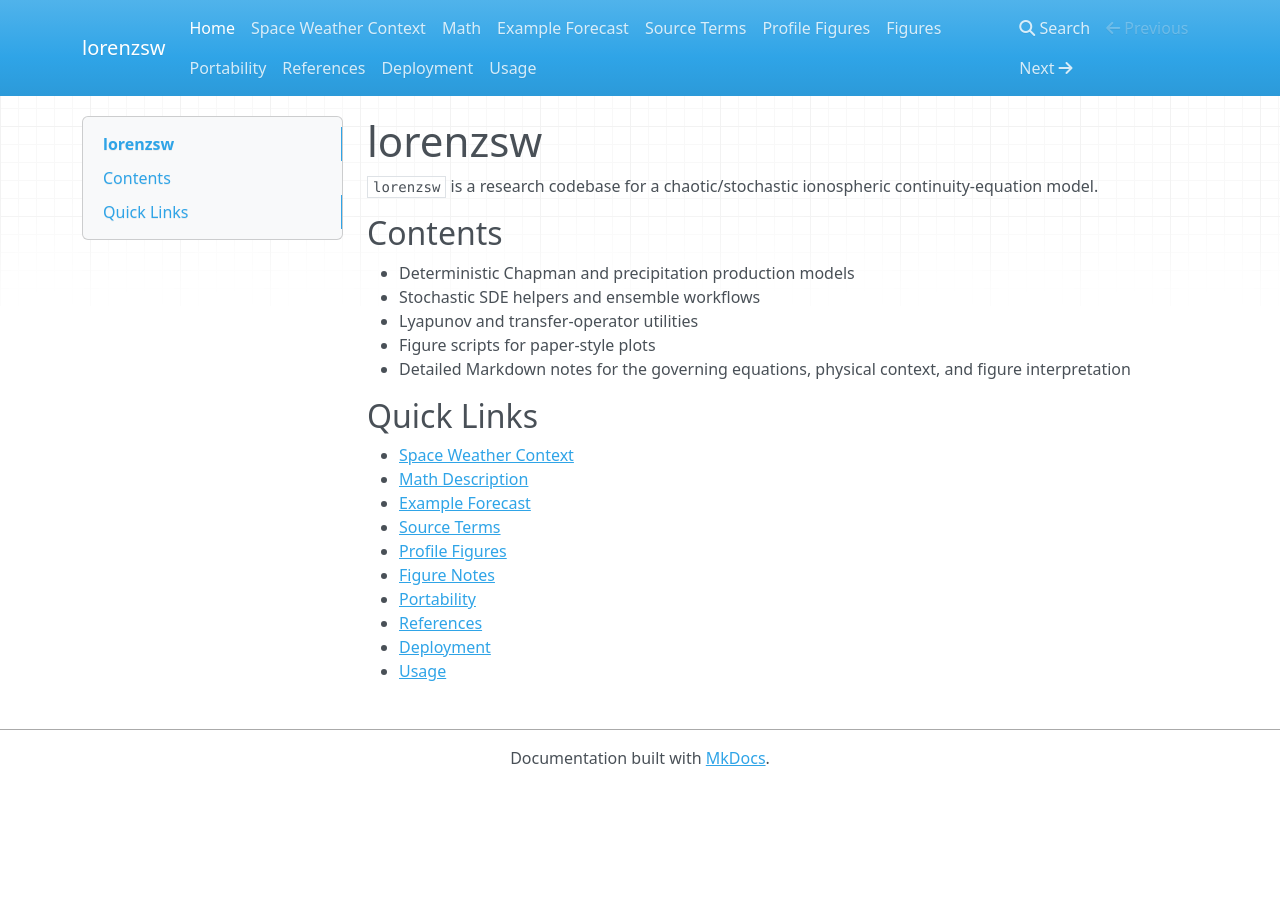
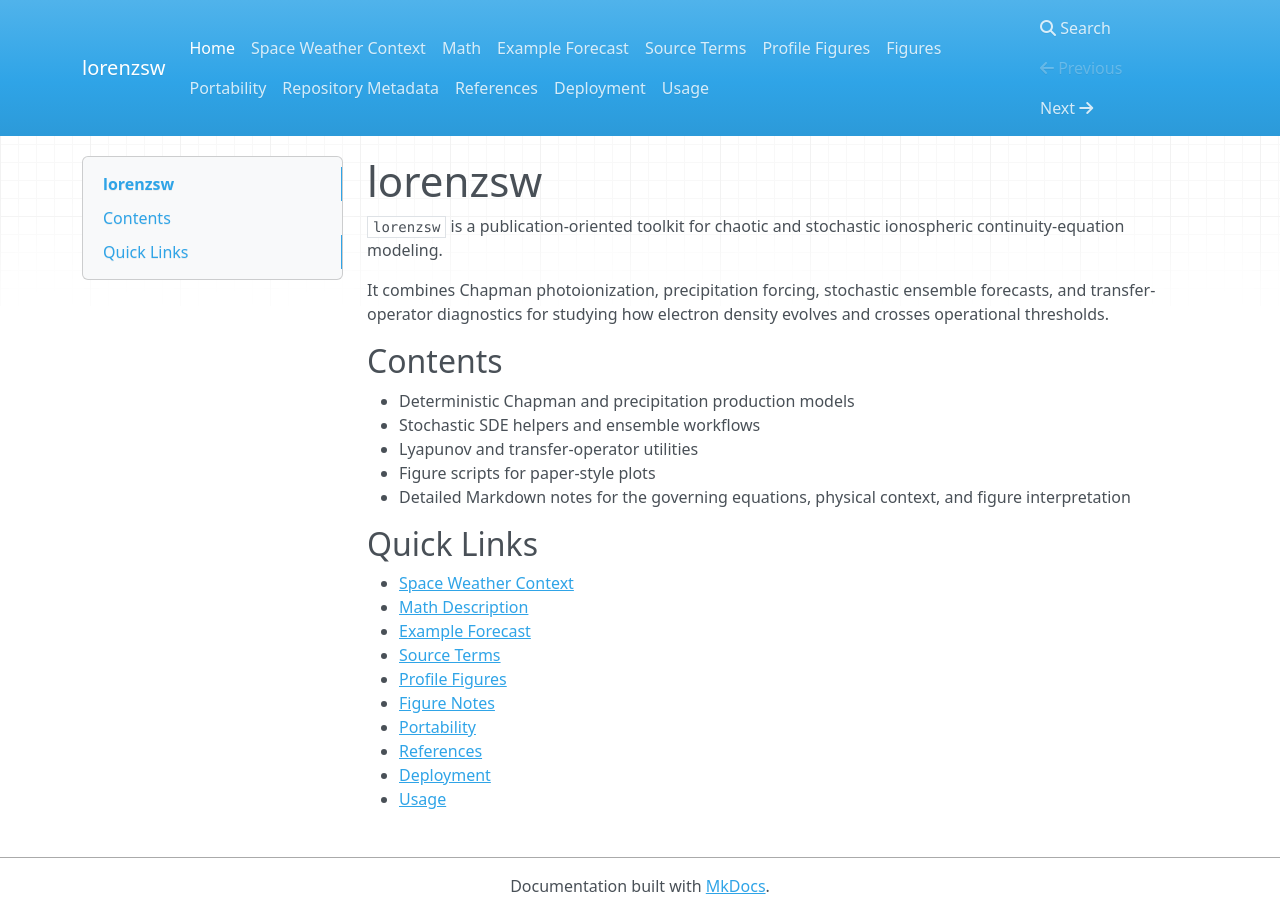
Before and after one commit to shibaji7/lorenz-sw-chaos, an MkDocs documentation site: the page built from docs/index.md, in a window 1280 px wide. Built offline with MkDocs 1.6.1, drawn with Linux system fonts in a browser that asks for light colours; nearby versions of some CDN libraries.

Commit message:
Add repository metadata docs

```diff
--- a/docs/index.md
+++ b/docs/index.md
@@ -1,7 +1,11 @@
 # lorenzsw
 
-`lorenzsw` is a research codebase for a chaotic/stochastic ionospheric
-continuity-equation model.
+`lorenzsw` is a publication-oriented toolkit for chaotic and stochastic
+ionospheric continuity-equation modeling.
+
+It combines Chapman photoionization, precipitation forcing, stochastic
+ensemble forecasts, and transfer-operator diagnostics for studying how
+electron density evolves and crosses operational thresholds.
 
 ## Contents
 
--- a/mkdocs.yml
+++ b/mkdocs.yml
@@ -1,5 +1,5 @@
 site_name: lorenzsw
-site_description: Chaotic/stochastic ionospheric continuity-equation toolkit
+site_description: Publication-oriented toolkit for chaotic and stochastic ionospheric modeling
 theme:
   name: mkdocs
 nav:
@@ -11,6 +11,7 @@ nav:
   - Profile Figures: profile_figures.md
   - Figures: figure_notes.md
   - Portability: portability.md
+  - Repository Metadata: repository_metadata.md
   - References: references.md
   - Deployment: deployment.md
   - Usage: usage.md
```
Also changed, not shown: README.md (+8 -1 lines), docs/repository_metadata.md (added, +27 -0 lines).
